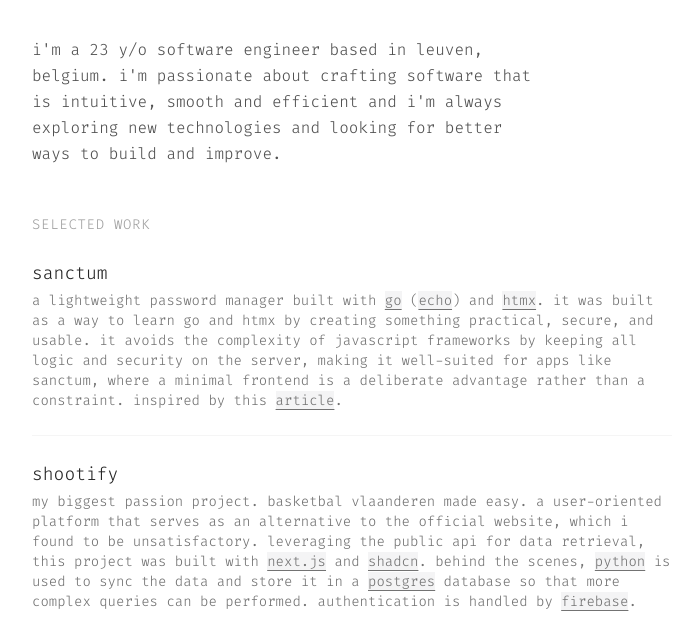
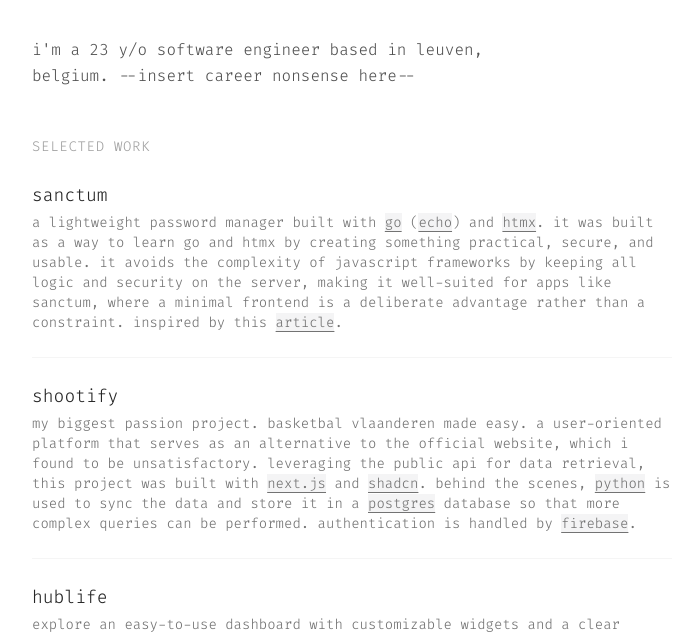
Before and after one commit to JaanLavaerts/cloud-resume, a website built with Vite: page index.html in a window 1280 px wide. Shown: the part 147-779 px from the top of the page, without its empty margins (288-988 px from the left). Built offline with nearby package versions, Linux system fonts and the light colour scheme.

Commit message:
big update

```diff
--- a/index.html
+++ b/index.html
@@ -28,10 +28,7 @@
       <main class="space-y-8 sm:space-y-12">
         <section>
           <p class="max-w-lg text-sm leading-relaxed text-neutral-600 sm:text-base">
-            i'm a <span id="age"></span> y/o software engineer based in leuven, belgium. i'm passionate about crafting
-            software that is intuitive, smooth and efficient and i'm always exploring new technologies and looking for
-            better ways to build and improve.
-          </p>
+            i'm a <span id="age"></span> y/o software engineer based in leuven, belgium. --insert career nonsense here--</p>
         </section>
 
         <section>
```
